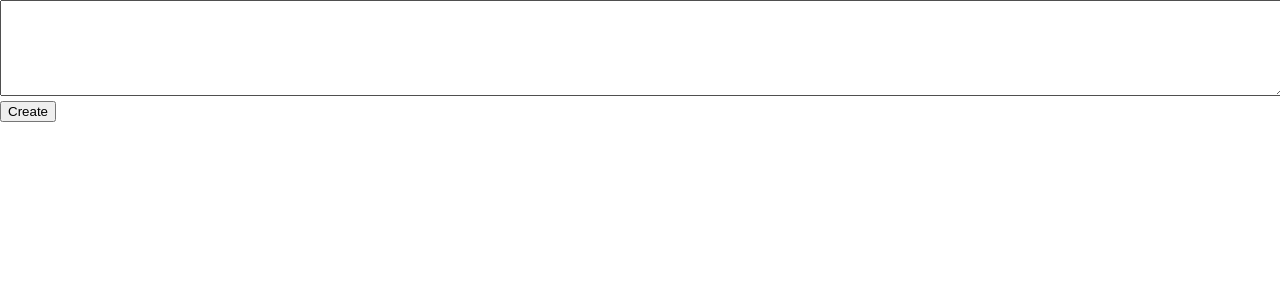
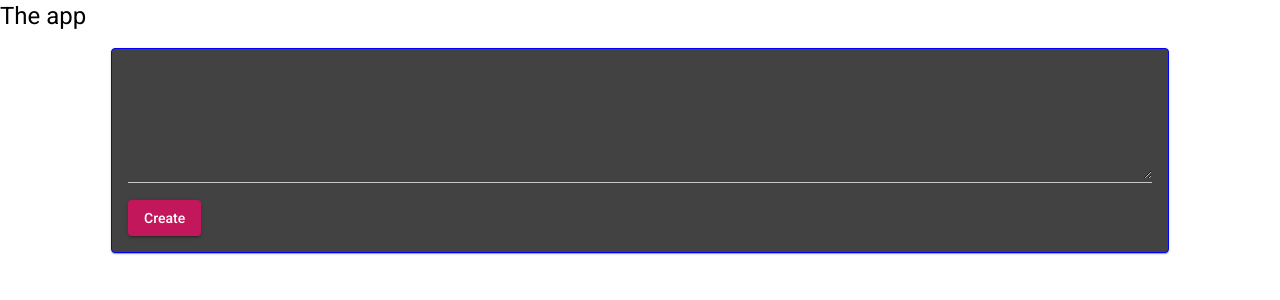
Before and after one commit to chie7tain/random-thoughts, an Angular app: page / in a window 1280 px wide. Shown: the top 300 px of the page. Built offline with nearby package versions, Linux system fonts and the light colour scheme.

Commit message:
add material componentto the project

```diff
--- a/src/app/app.component.html
+++ b/src/app/app.component.html
@@ -1,2 +1,2 @@
-
+<h1>The app</h1>
 <app-post-create></app-post-create>
--- a/src/app/posts/post-create/post-create.component.css
+++ b/src/app/posts/post-create/post-create.component.css
@@ -1,11 +1,9 @@
 mat-card {
-  /* width: 80%;
-  min-width: 150px;
-  max-width: 500px; */
-  /* width: 100%; */
   border: 1px solid blue;
   margin: 10px auto;
+  width: 80%;
 }
+mat-form-field,
 textarea {
   width: 100%;
 }
--- a/src/app/posts/post-create/post-create.component.html
+++ b/src/app/posts/post-create/post-create.component.html
@@ -1,3 +1,14 @@
-<textarea rows="6" [(ngModel)]="enteredValue"></textarea>
-<button (click)="onAddPost()">Create</button>
+<mat-card>
+  <mat-form-field>
+    <textarea
+      matInput
+      rows="6"
+      [(ngModel)]="enteredValue"
+      (keydown)="onAddPost()"
+    ></textarea>
+  </mat-form-field>
+  <button mat-raised-button color="primary" (click)="onAddPost()">
+    Create
+  </button>
+</mat-card>
 <p>{{ enteredContent }}</p>
```
